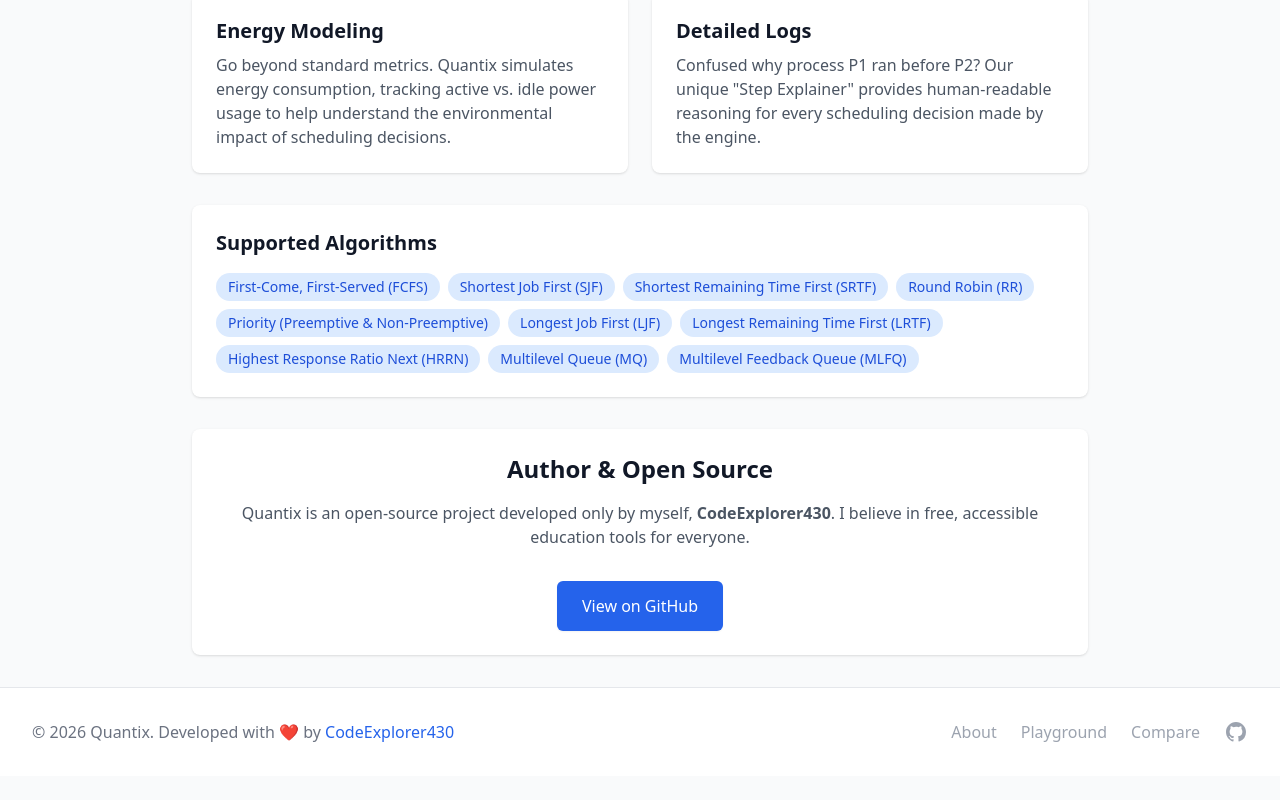
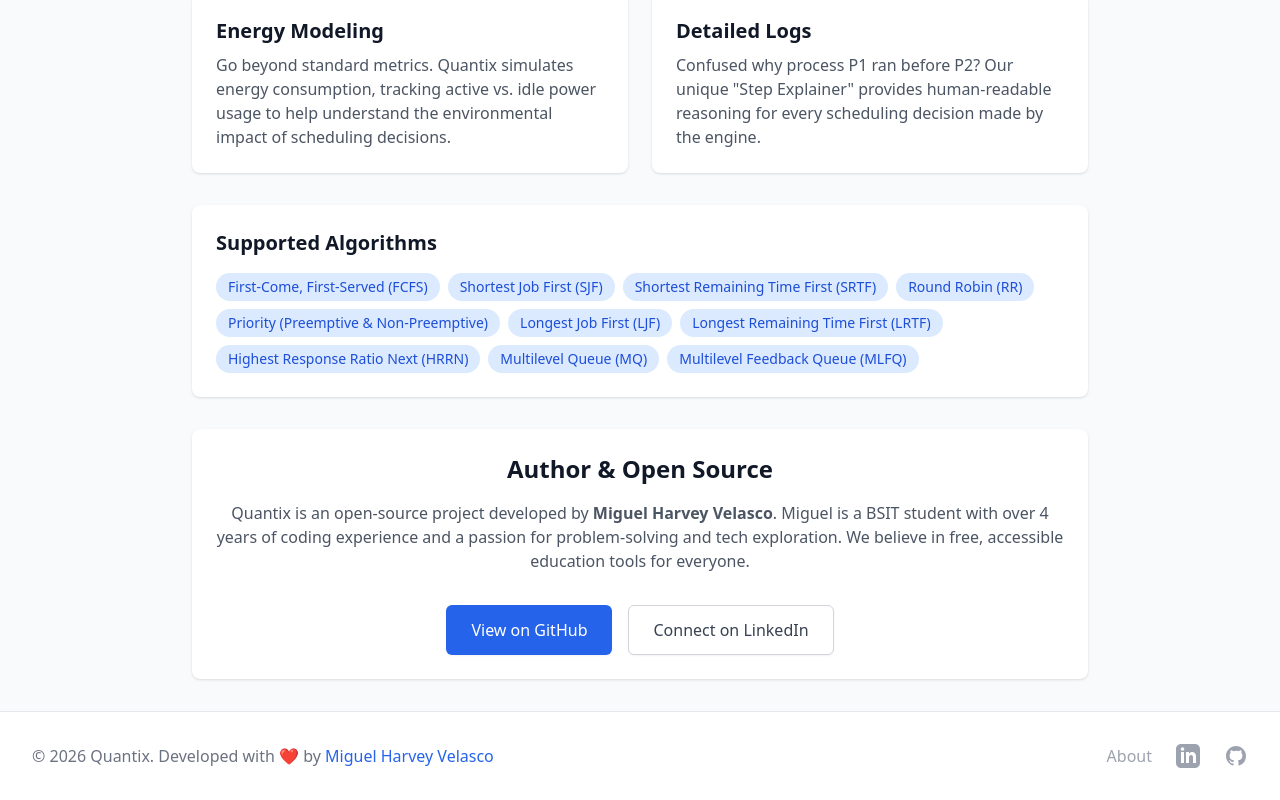
Before and after one commit to CodeExplorer430/cpu-scheduling-visualizer, a React (Vite) app in the folder frontend/: page /about in a window 1280 px wide. Shown: the part 843-1643 px from the top of the page. Before the commit the page ends 1619 px from the top, so only its background shows below. Built offline with nearby package versions, Linux system fonts and the light colour scheme.

Commit message:
docs: personalize author info to  my name and integrate social links

```diff
--- a/frontend/src/components/layout/Footer.tsx
+++ b/frontend/src/components/layout/Footer.tsx
@@ -17,18 +17,17 @@ export const Footer: React.FC = () => {
             >
               {t('nav.about')}
             </Link>
-            <Link
-              to="/"
+            <a
+              href="https://www.linkedin.com/in/miguel-harvey-velasco-07995b251"
+              target="_blank"
+              rel="noreferrer"
               className="text-gray-400 hover:text-gray-500 dark:hover:text-gray-300 transition-colors"
             >
-              {t('nav.playground')}
-            </Link>
-            <Link
-              to="/compare"
-              className="text-gray-400 hover:text-gray-500 dark:hover:text-gray-300 transition-colors"
-            >
-              {t('nav.compare')}
-            </Link>
+              <span className="sr-only">LinkedIn</span>
+              <svg className="h-6 w-6" fill="currentColor" viewBox="0 0 24 24">
+                <path d="M19 0h-14c-2.761 0-5 2.239-5 5v14c0 2.761 2.239 5 5 5h14c2.761 0 5-2.239 5-5v-14c0-2.761-2.239-5-5-5zm-11 19h-3v-11h3v11zm-1.5-12.268c-.966 0-1.75-.79-1.75-1.764s.784-1.764 1.75-1.764 1.75.79 1.75 1.764-.783 1.764-1.75 1.764zm13.5 12.268h-3v-5.604c0-3.368-4-3.113-4 0v5.604h-3v-11h3v1.765c1.396-2.586 7-2.777 7 2.476v6.759z" />
+              </svg>
+            </a>
             <a
               href="https://github.com/CodeExplorer430/quantix"
               target="_blank"
@@ -54,7 +53,7 @@ export const Footer: React.FC = () => {
                 rel="noreferrer"
                 className="font-medium text-blue-600 dark:text-blue-400 hover:underline"
               >
-                CodeExplorer430
+                Miguel Harvey Velasco
               </a>
             </p>
           </div>
--- a/frontend/src/pages/About.tsx
+++ b/frontend/src/pages/About.tsx
@@ -25,11 +25,11 @@ export const About: React.FC = () => {
             <span className="text-blue-500 mr-2">Our</span> Mission
           </h2>
           <p className="text-gray-700 dark:text-gray-300 leading-relaxed">
-            Operating Systems concepts can be abstract and difficult to grasp. <strong>Quantix</strong> bridges
-            the gap between theory and practice by providing a visual, interactive platform to
-            explore how CPU schedulers work under the hood. Whether you're analyzing the efficiency
-            of Round Robin or the complexity of Multilevel Feedback Queues, Quantix offers a
-            deterministic engine to verify your understanding.
+            Operating Systems concepts can be abstract and difficult to grasp.{' '}
+            <strong>Quantix</strong> bridges the gap between theory and practice by providing a
+            visual, interactive platform to explore how CPU schedulers work under the hood. Whether
+            you're analyzing the efficiency of Round Robin or the complexity of Multilevel Feedback
+            Queues, Quantix offers a deterministic engine to verify your understanding.
           </p>
         </div>
       </Card>
@@ -103,10 +103,11 @@ export const About: React.FC = () => {
         <div className="text-center space-y-4">
           <h2 className="text-2xl font-bold text-gray-900 dark:text-white">Author & Open Source</h2>
           <p className="text-gray-600 dark:text-gray-300">
-            Quantix is an open-source project developed only by myself, <strong>CodeExplorer430</strong>. I believe
-            in free, accessible education tools for everyone.
+            Quantix is an open-source project developed by <strong>Miguel Harvey Velasco</strong>.
+            Miguel is a BSIT student with over 4 years of coding experience and a passion for
+            problem-solving and tech exploration. We believe in free, accessible education tools for everyone.
           </p>
-          <div className="pt-4">
+          <div className="flex flex-wrap justify-center gap-4 pt-4">
             <a
               href="https://github.com/CodeExplorer430/quantix"
               target="_blank"
@@ -115,6 +116,14 @@ export const About: React.FC = () => {
             >
               View on GitHub
             </a>
+            <a
+              href="https://www.linkedin.com/in/miguel-harvey-velasco-07995b251"
+              target="_blank"
+              rel="noreferrer"
+              className="inline-flex items-center px-6 py-3 border border-gray-300 dark:border-gray-600 text-base font-medium rounded-md shadow-sm text-gray-700 dark:text-gray-200 bg-white dark:bg-gray-800 hover:bg-gray-50 dark:hover:bg-gray-700 transition-colors"
+            >
+              Connect on LinkedIn
+            </a>
           </div>
         </div>
       </Card>
```
